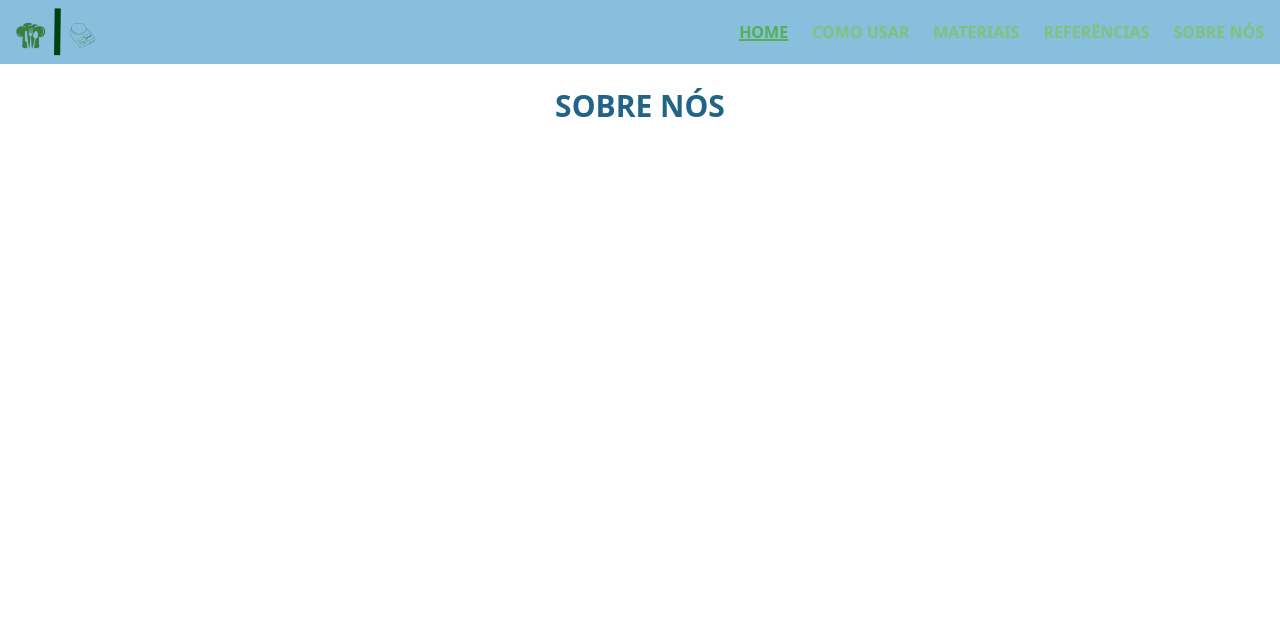
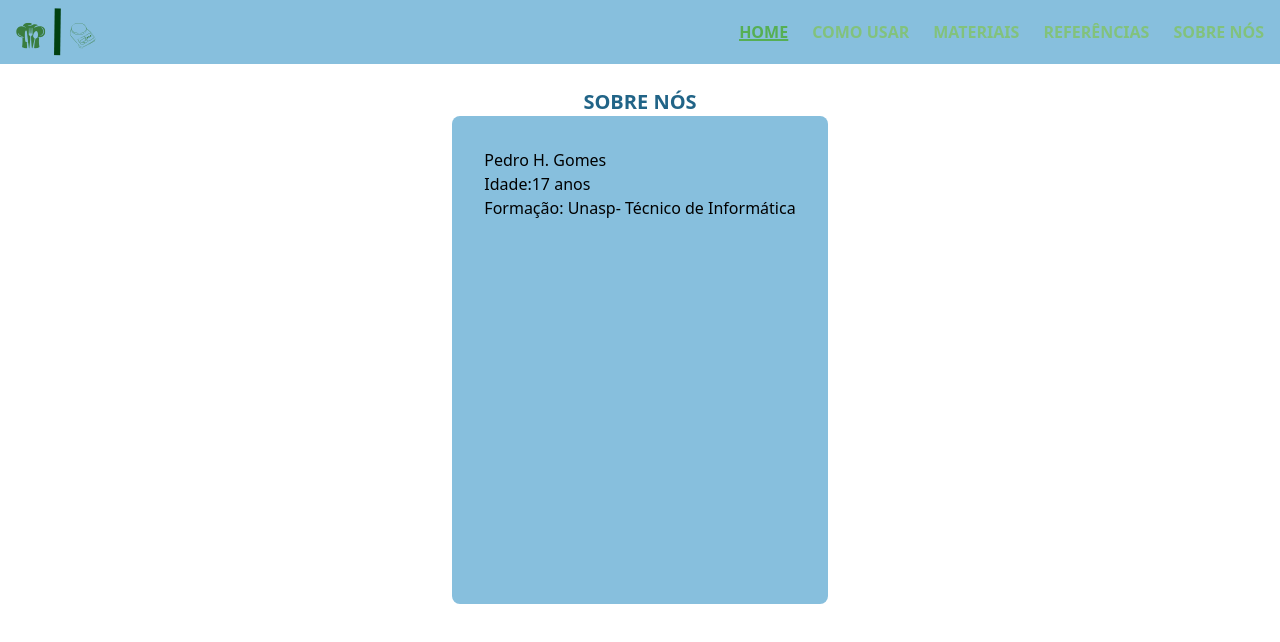
Before and after one commit to juliasouza18/integrantes-nutriscale, a React (Vite) app: page / in a window 1280 px wide. Shown: the top 642 px of the page. Built offline with nearby package versions, Linux system fonts and the light colour scheme.

Commit message:
primeira caixa

```diff
--- a/src/components/Integrantes.jsx
+++ b/src/components/Integrantes.jsx
@@ -3,8 +3,15 @@ import React from 'react'
 export default function Integrantes() {
   return (
     <div>
-      <section className='flex flex-col items-center justify-cente p-6'>
-        <h1 className='uppercase text-center mt-4 mb-7 font-bold text-xl md:text-3xl text-sobre'>Sobre nós</h1>
+      <section className='flex flex-col items-center justify-center p-6'>
+        <h1 className='uppercase text-center mt-4 mb-7 font-bold text-xl  text-sobre'>Sobre nós</h1>
+        <section>
+            <div className='w [345px] p-8 h-[488px]  justify-normal items-center bg-fundoHeader left-10 rounded-[8px]'>
+            <p className=''>Pedro H. Gomes</p>
+            <p className=''>Idade:17 anos</p>
+            <p className=''>Formação: Unasp- Técnico de Informática</p></div>
+
+        </section>
       </section>
     </div>
   )
```
